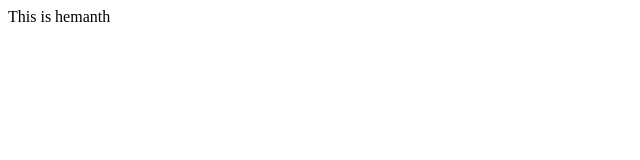
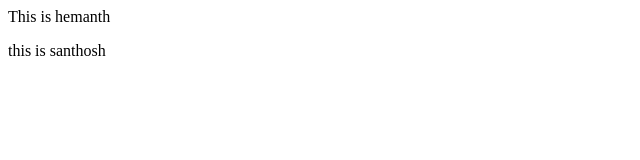
Before and after one commit to santoshreddymca/UIsanthosh, a plain HTML site: page index.html in a window 1280 px wide. Shown: the full height of the page, 0-640 px from the left. Drawn offline with Linux system fonts and the light colour scheme.

Commit message:
Update index.html

```diff
--- a/index.html
+++ b/index.html
@@ -1 +1,2 @@
 <p> This is hemanth </p>
+<p> this is  santhosh</p>
```
